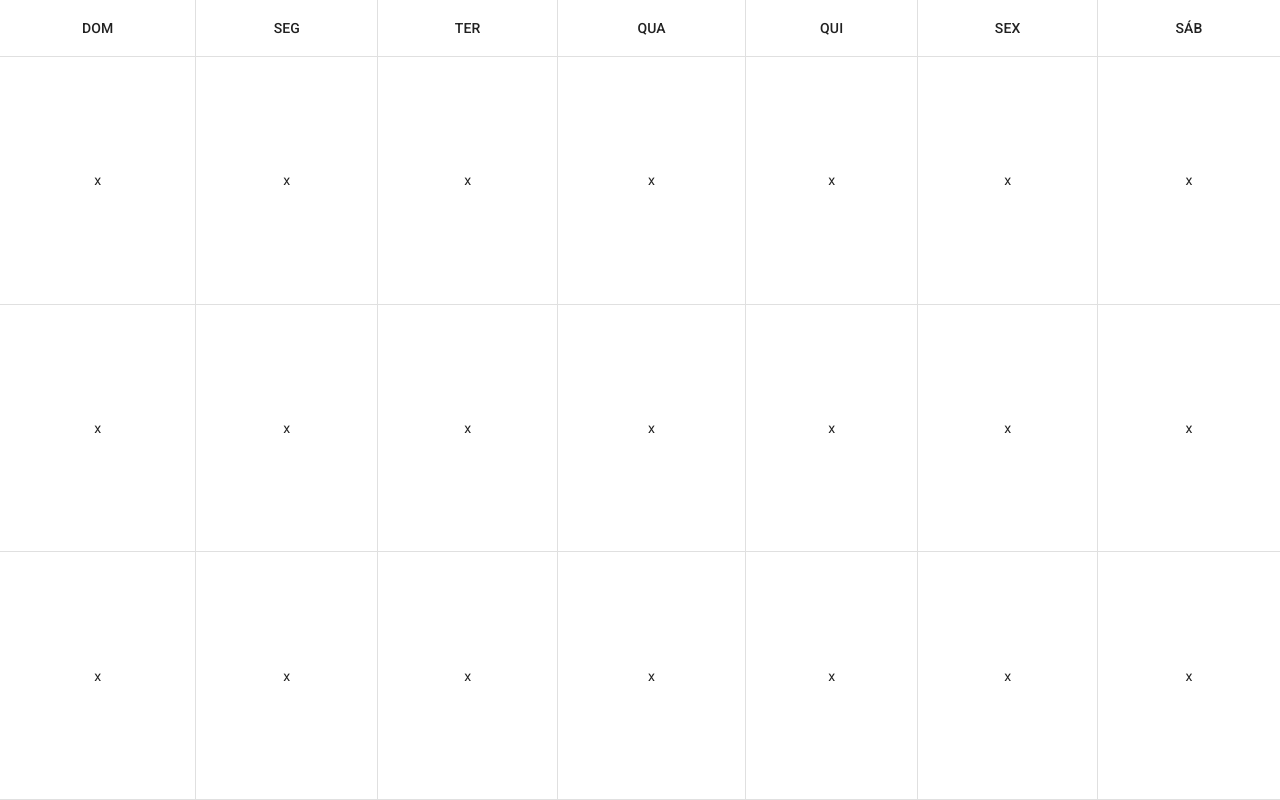
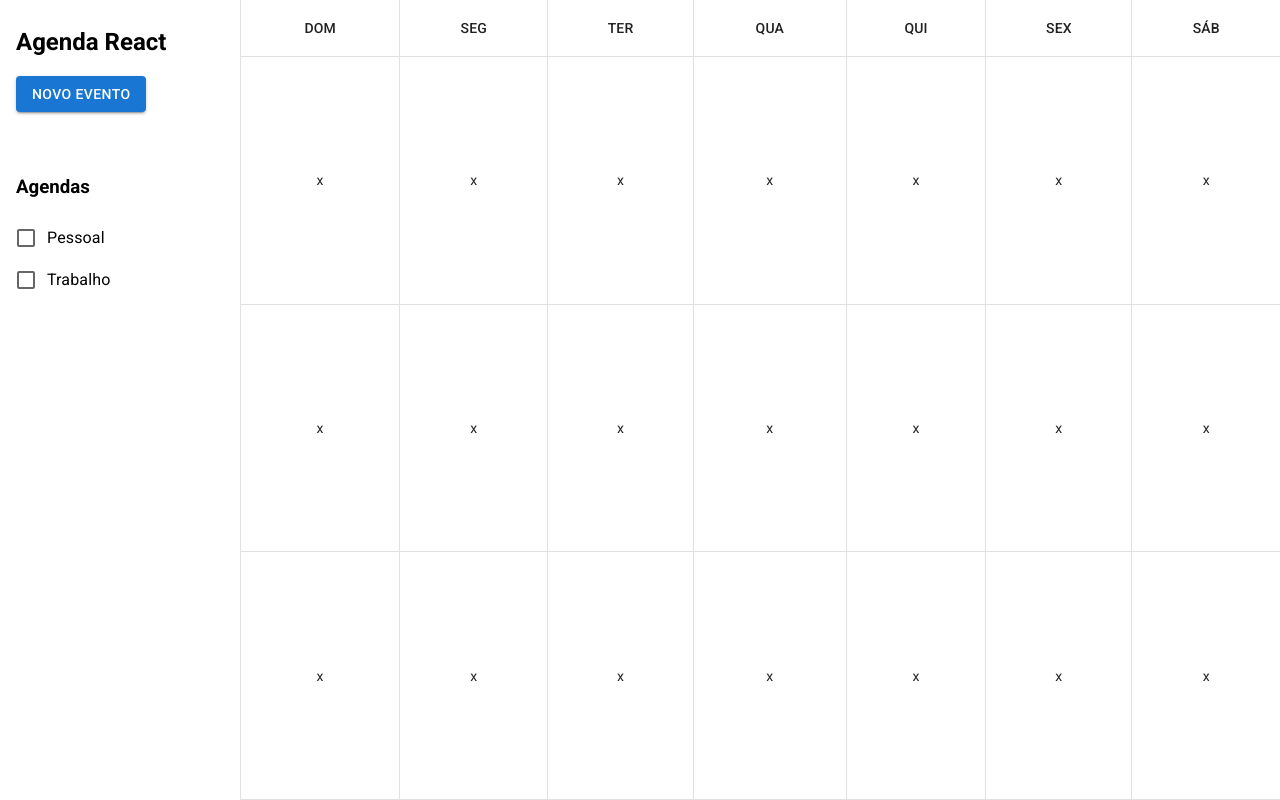
Before and after one commit to rafaellopes95/react-developer-bootcamp, a React (Create React App) app in the folder Modulo3/agenda-react/: page / in a window 1280 px wide. Built offline with nearby package versions, Linux system fonts and the light colour scheme.

Commit message:
Configured app layout

```diff
--- a/Modulo3/agenda-react/src/app/CalendarScreen.tsx
+++ b/Modulo3/agenda-react/src/app/CalendarScreen.tsx
@@ -5,13 +5,14 @@ import TableCell from "@mui/material/TableCell";
 import TableContainer from "@mui/material/TableContainer";
 import TableHead from "@mui/material/TableHead";
 import TableRow from "@mui/material/TableRow";
+import Box from "@mui/material/Box";
+import Button from "@mui/material/Button";
+import FormControlLabel from "@mui/material/FormControlLabel";
+import Checkbox from "@mui/material/Checkbox";
 
 const DAYS_OF_WEEK = ["DOM", "SEG", "TER", "QUA", "QUI", "SEX", "SÁB"];
 
 const useStyles = makeStyles({
-  root: {
-    height: "100%",
-  },
   table: {
     minHeight: "100%",
     "& td ~ td, & th ~ th": {
@@ -24,33 +25,59 @@ export function CalendarScreen() {
   const classes = useStyles();
 
   return (
-    <TableContainer className={classes.root} component={"div"}>
+    <Box display="flex" height="100%" alignItems="stretch">
+      <Box
+        borderRight="1px solid rgb(224, 224, 224)"
+        width="16em"
+        padding="8px 16px"
+      >
+        <h2>Agenda React</h2>
+        <Button variant="contained" color="primary">
+          Novo evento
+        </Button>
+
+        <Box marginTop="64px">
+          <h3>Agendas</h3>
+          <FormControlLabel control={<Checkbox />} label="Pessoal" />
+          <FormControlLabel control={<Checkbox />} label="Trabalho" />
+        </Box>
+      </Box>
+      <TableContainer component={"div"}>
         <Table className={classes.table} aria-label="simple table">
           <TableHead>
             <TableRow>
               {DAYS_OF_WEEK.map((day) => (
-              <TableCell align="center">{day}</TableCell>
+                <TableCell key={day} align="center">
+                  {day}
+                </TableCell>
               ))}
             </TableRow>
           </TableHead>
           <TableBody>
             <TableRow>
               {DAYS_OF_WEEK.map((day) => (
-              <TableCell align="center">x</TableCell>
+                <TableCell key={day} align="center">
+                  x
+                </TableCell>
               ))}
             </TableRow>
             <TableRow>
               {DAYS_OF_WEEK.map((day) => (
-              <TableCell align="center">x</TableCell>
+                <TableCell key={day} align="center">
+                  x
+                </TableCell>
               ))}
             </TableRow>
             <TableRow>
               {DAYS_OF_WEEK.map((day) => (
-              <TableCell align="center">x</TableCell>
+                <TableCell key={day} align="center">
+                  x
+                </TableCell>
               ))}
             </TableRow>
           </TableBody>
         </Table>
       </TableContainer>
+    </Box>
   );
 }
--- a/Modulo3/agenda-react/src/index.css
+++ b/Modulo3/agenda-react/src/index.css
@@ -1,6 +1,6 @@
 body {
   margin: 0;
-  font-family: -apple-system, BlinkMacSystemFont, "Segoe UI", "Roboto", "Oxygen",
+  font-family: "Roboto", -apple-system, BlinkMacSystemFont, "Segoe UI", "Oxygen",
     "Ubuntu", "Cantarell", "Fira Sans", "Droid Sans", "Helvetica Neue",
     sans-serif;
   -webkit-font-smoothing: antialiased;
```
Lines whose indentation alone changed are shown as unchanged.
